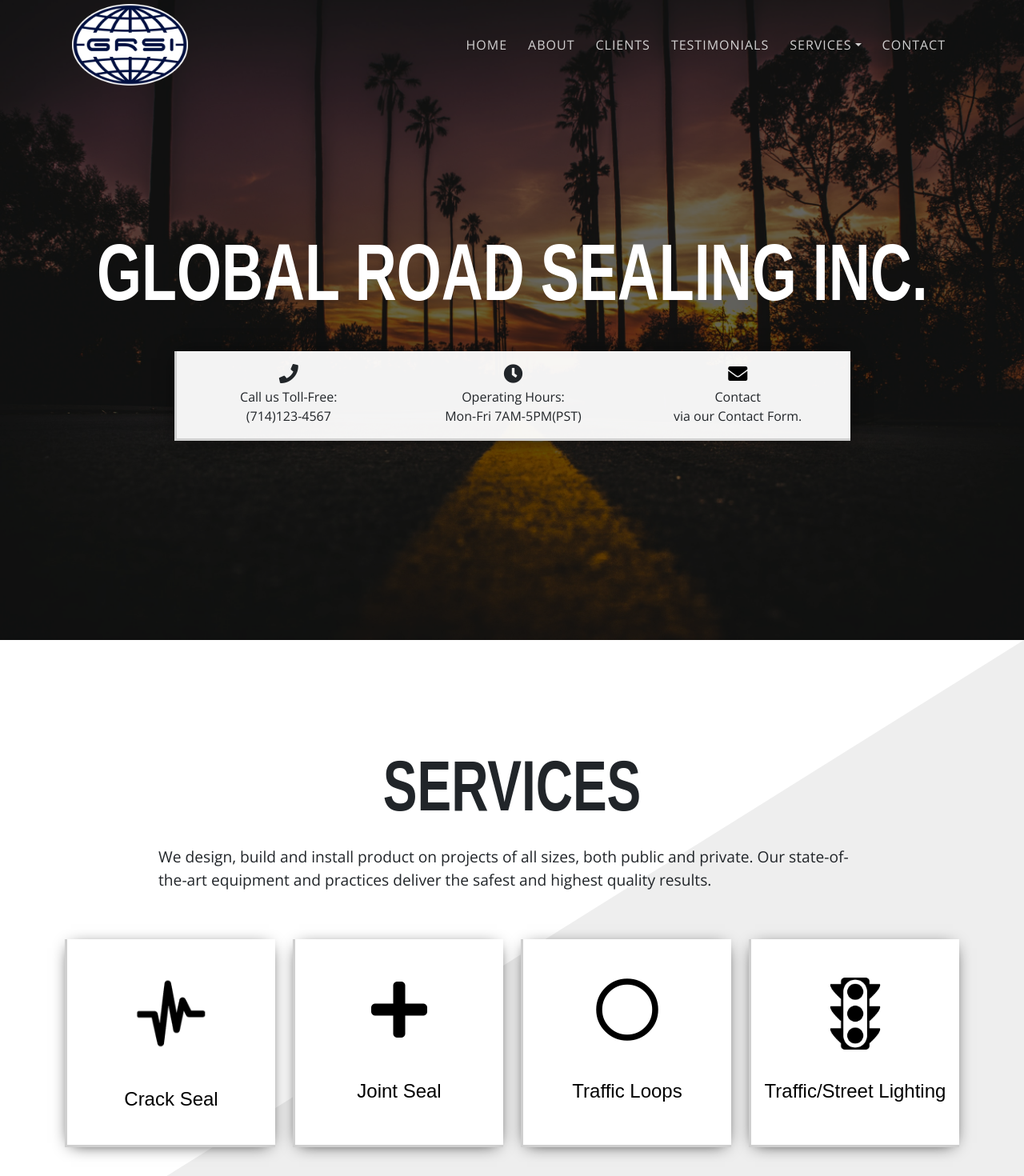
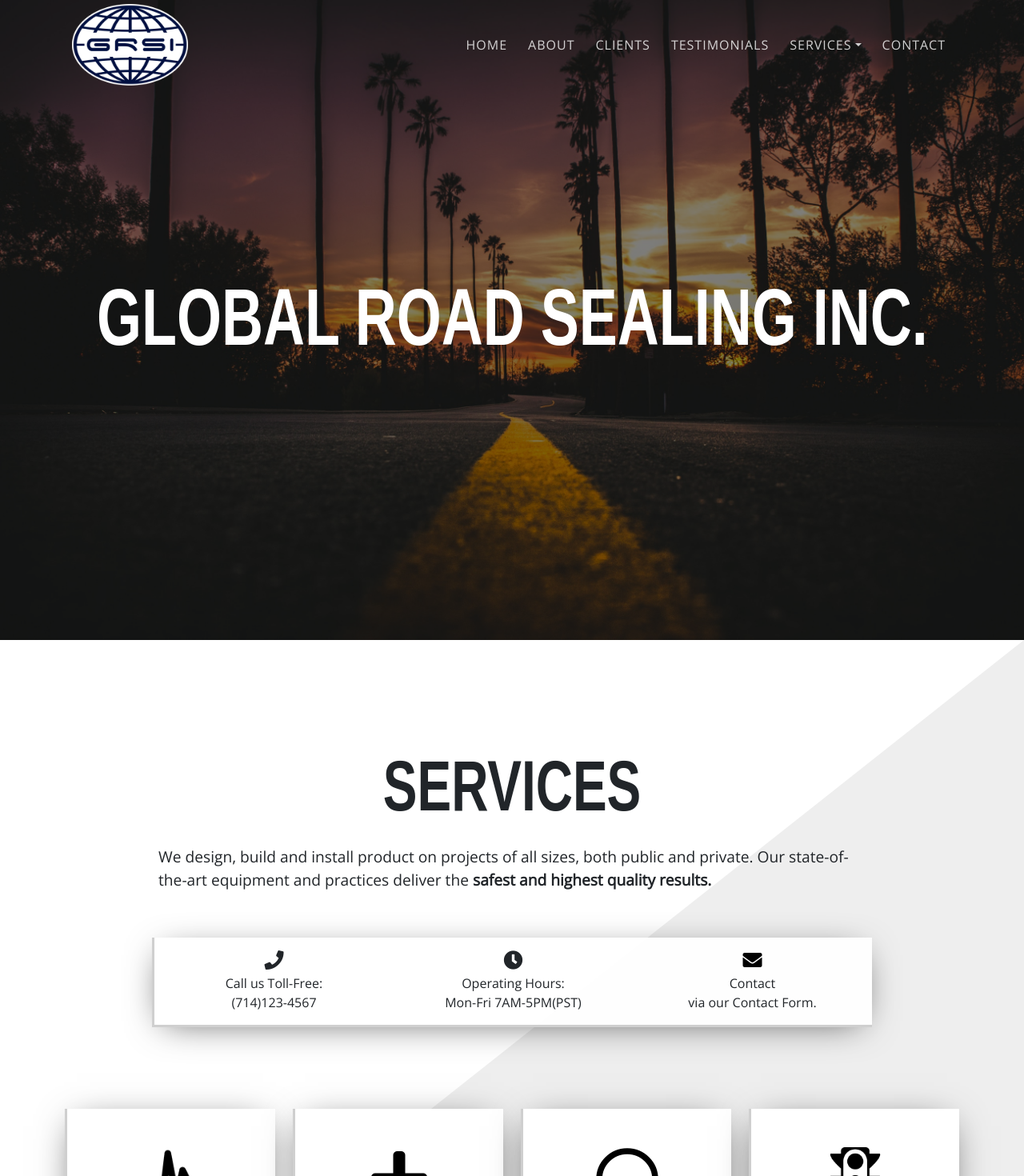
Before and after one commit to AlexanderDLe/GRSI, a React (Create React App) app in the folder client/: page / in a window 1280 px wide. Shown: the top 1470 px of the page at 80% size. Built offline with nearby package versions, Linux system fonts and the light colour scheme; a web font is replaced by a local one.

Commit message:
Box Shadow and Landing Box Restructure and Resize

```diff
--- a/client/src/App.css
+++ b/client/src/App.css
@@ -4,6 +4,10 @@
   box-sizing: border-box;
 }
 /* GENERAL */
+:root {
+  --box-shadow-2: 0px 6px 20px -8px rgb(0, 0, 0);
+  --box-shadow-1: 0px 7px 45px -15px rgba(0, 0, 0, 0.7);
+}
 p {
   font-family: 'Open Sans';
 }
@@ -26,6 +30,10 @@
 }
 .page-padding {
   padding: 100px 0;
+}
+.page-margin {
+  margin-top: 50px;
+  margin-bottom: 50px;
 }
 .centered-text {
   width: 100%;
@@ -80,7 +88,7 @@
   font-weight: bold;
   padding: 10px 50px;
   transition: all 0.5s ease-in-out;
-  box-shadow: 0px 3px 20px -7px black;
+  box-shadow: var(--box-shadow-1);
 }
 .request-button:hover {
   box-shadow: 0px 3px 28px -8px black;
@@ -106,12 +114,12 @@
 .dark-overlay {
   height: 100%;
   width: 100%;
-  background: rgba(0, 0, 0, 0.6);
+  background: rgba(0, 0, 0, 0.5);
 }
 .dark-overlay2 {
   height: 100%;
   width: 100%;
-  background: linear-gradient(black, transparent 6%), rgba(0, 0, 0, 0.65);
+  background: linear-gradient(black, transparent 6%), rgba(0, 0, 0, 0.55);
 }
 /* IMAGES */
 
@@ -261,15 +269,11 @@
 .landing-box {
   background-color: rgba(255, 255, 255, 0.95);
   width: 83%;
-  max-width: 845px;
+  max-width: 900px;
   font-family: Open Sans;
-  box-shadow: 0px 0px 25px -8px black;
-  transition: all 0.5s ease-in-out;
+  box-shadow: var(--box-shadow-1);
 }
-.landing-box:hover {
-  transform: scale(1.03);
-  transition: all 0.5s ease-in-out;
-}
+
 .landing-icon {
   font-size: 1.5rem;
   padding-bottom: 5px;
@@ -313,7 +317,7 @@
 }
 .service-card {
   background: #fff;
-  box-shadow: 0px 3px 20px -8px black;
+  box-shadow: var(--box-shadow-1);
   width: 95%;
   max-width: 350px;
   height: 95%;
@@ -380,7 +384,7 @@
   margin: 1.5em 10px;
   padding: 0.5em 10px;
   quotes: '\201C' '\201D' '\2018' '\2019';
-  box-shadow: 0px 3px 20px -8px black;
+  box-shadow: var(--box-shadow-1);
 }
 blockquote:before {
   color: #ccc;
@@ -410,6 +414,7 @@
 }
 .about-table {
   max-width: 1200px;
+  box-shadow: var(--box-shadow-1);
 }
 /* FOOTER */
 footer {
@@ -504,7 +509,7 @@
 }
 /* HISTORY */
 .TLC-Shadow {
-  box-shadow: 0px 5px 25px -10px black;
+  box-shadow: var(--box-shadow-1);
 }
 .history-clientBox {
   height: 300px;
--- a/client/src/components/layout/Landing.js
+++ b/client/src/components/layout/Landing.js
@@ -12,7 +12,22 @@
           <h1 className="py-5 GRSI-Title text-center font-weight-bold text-white">
             GLOBAL ROAD SEALING INC.
           </h1>
-          <div className="landing-box borderStyle">
+        </div>
+      </div>
+      <div className="landing-services page-padding">
+        <Container className="py-5">
+          <h1 className="pb-3 Page-Title text-center font-weight-bold">
+            SERVICES
+          </h1>
+          <p className="lead  p-2 centered-text">
+            We design, build and install product on projects of all sizes, both
+            public and private. Our state-of-the-art equipment and practices
+            deliver the{' '}
+            <strong className="font-weight-bold">
+              safest and highest quality results.
+            </strong>
+          </p>
+          <div className="landing-box borderStyle mx-auto page-margin">
             <Container>
               <Row>
                 <Col className="text-center p-3 landing-item">
@@ -37,18 +52,6 @@
               </Row>
             </Container>
           </div>
-        </div>
-      </div>
-      <div className="landing-services page-padding">
-        <Container className="py-5">
-          <h1 className="pb-3 Page-Title text-center font-weight-bold">
-            SERVICES
-          </h1>
-          <p className="lead  p-2 centered-text">
-            We design, build and install product on projects of all sizes, both
-            public and private. Our state-of-the-art equipment and practices
-            deliver the safest and highest quality results.
-          </p>
           <Row className="pt-5">
             <Col lg="3" md="6" className="p-1">
               <Link to="/crack-seal">
--- a/client/src/components/services/CrackSeal.js
+++ b/client/src/components/services/CrackSeal.js
@@ -13,7 +13,7 @@
             <h1 className="py-3 GRSI-Title text-center text-white font-weight-bold">
               CRACK SEALING
             </h1>
-            <p className="lead p-2 text-white text-center">
+            <p className="lead p-2 text-white text-center centered-text">
               Crack treatments repairs and treats road damages.
             </p>
           </Container>
```
